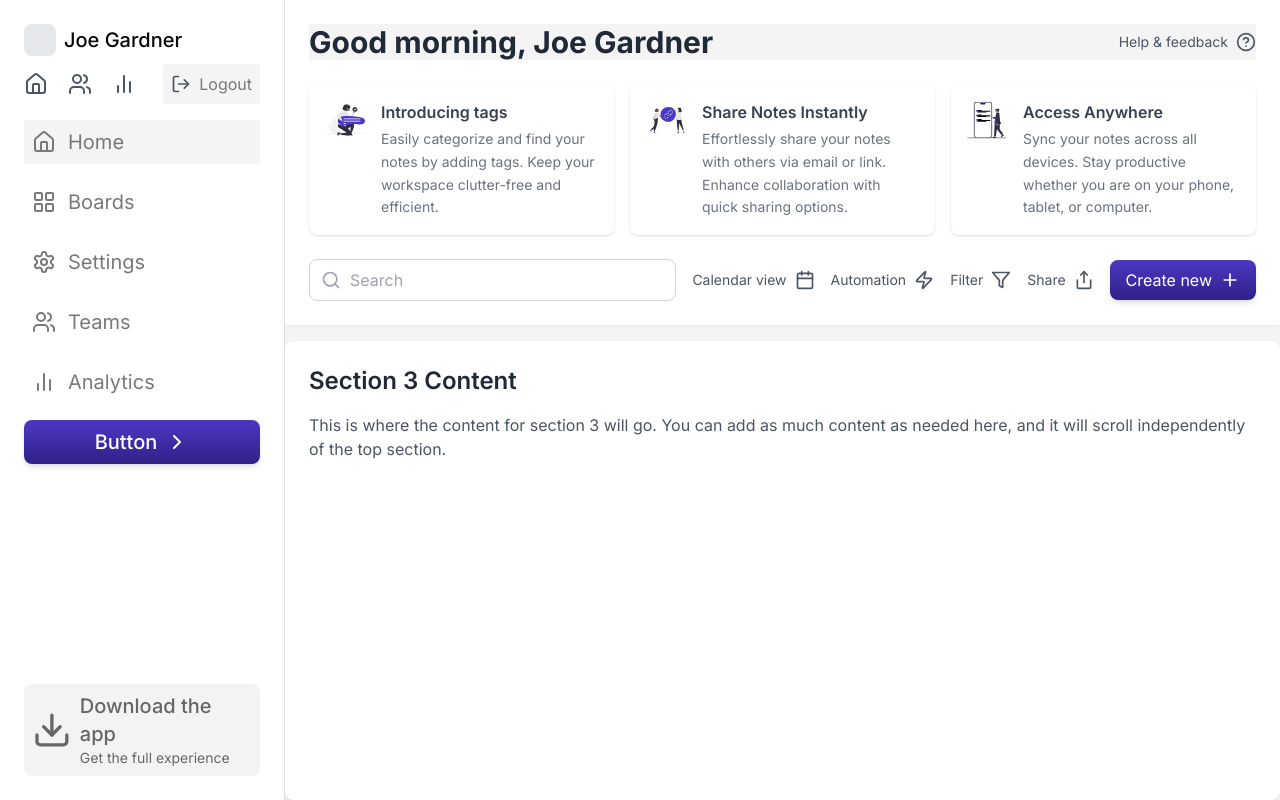
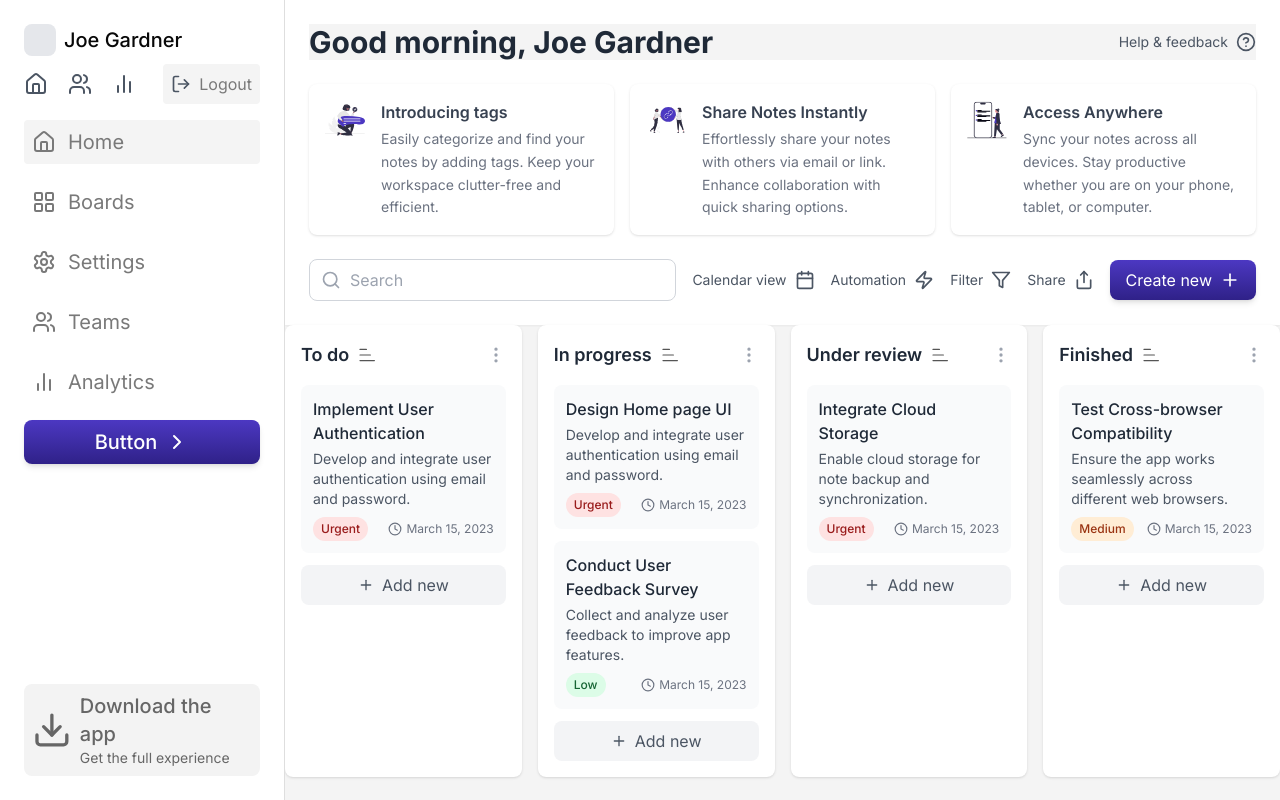
Before and after one commit to M-Sanjay12o52o/Workflo, a Next.js app: page /dashboard in a window 1280 px wide. Built offline with nearby package versions, Linux system fonts and the light colour scheme.

Commit message:
added taskboard component

```diff
--- a/src/components/Dashboard.tsx
+++ b/src/components/Dashboard.tsx
@@ -3,11 +3,72 @@
 import { FC, useState } from 'react';
 import Sidebar from './SideBar';
 import { Search, Calendar, Zap, Filter, Share, Plus, HelpCircle } from 'lucide-react';
+import TaskBoard from './Taskboard';
 
 interface DashboardProps { }
 
+interface Task {
+    title: string;
+    description: string;
+    priority: 'Urgent' | 'Medium' | 'Low';
+    date: string;
+}
+
 const Dashboard: FC<DashboardProps> = () => {
     const [userName, setUserName] = useState<string>("Joe Gardner");
+    const boards: Array<{ title: string; tasks: Task[] }> = [
+        {
+            title: "To do",
+            tasks: [
+                {
+                    title: "Implement User Authentication",
+                    description: "Develop and integrate user authentication using email and password.",
+                    priority: "Urgent",
+                    date: "March 15, 2023"
+                }
+            ]
+        },
+        {
+            title: "In progress",
+            tasks: [
+                {
+                    title: "Design Home page UI",
+                    description: "Develop and integrate user authentication using email and password.",
+                    priority: "Urgent",
+                    date: "March 15, 2023"
+                },
+                {
+                    title: "Conduct User Feedback Survey",
+                    description: "Collect and analyze user feedback to improve app features.",
+                    priority: "Low",
+                    date: "March 15, 2023"
+                }
+            ]
+        },
+        {
+            title: "Under review",
+            tasks: [
+                {
+                    title: "Integrate Cloud Storage",
+                    description: "Enable cloud storage for note backup and synchronization.",
+                    priority: "Urgent",
+                    date: "March 15, 2023"
+                }
+            ]
+        },
+        {
+            title: "Finished",
+            tasks: [
+                {
+                    title: "Test Cross-browser Compatibility",
+                    description: "Ensure the app works seamlessly across different web browsers.",
+                    priority: "Medium",
+                    date: "March 15, 2023"
+                }
+            ]
+        },
+        // ... other boards
+    ];
 
     return (
         <div className="flex h-screen bg-[#F4F4F4]">
@@ -72,12 +133,10 @@ const Dashboard: FC<DashboardProps> = () => {
                 </div>
 
                 {/* Section 3: Bottom content */}
-                <div className="flex-grow p-6 overflow-auto bg-white mt-4 rounded-lg shadow">
-                    <h2 className="text-2xl font-semibold text-gray-800 mb-4">Section 3 Content</h2>
-                    <p className="text-gray-600">
-                        This is where the content for section 3 will go. You can add as much content as needed here, and it will scroll independently of the top section.
-                    </p>
-                    {/* Add more content for section 3 here */}
+                <div className="grid grid-cols-4 gap-4">
+                    {boards.map((board, index) => (
+                        <TaskBoard key={index} title={board.title} tasks={board.tasks} />
+                    ))}
                 </div>
             </div>
         </div>
--- /dev/null
+++ b/src/components/Taskboard.tsx
@@ -0,0 +1,65 @@
+import React from 'react';
+import { Clock, MoreVertical, Plus } from 'lucide-react';
+
+// Define the shape of a task
+interface Task {
+    title: string;
+    description: string;
+    priority: 'Urgent' | 'Medium' | 'Low';
+    date: string;
+}
+
+// Define the props for the TaskBoard component
+interface TaskBoardProps {
+    title: string;
+    tasks: Task[];
+}
+
+// Helper function to get priority style
+const getPriorityStyle = (priority: Task['priority']): string => {
+    switch (priority) {
+        case 'Urgent':
+            return 'bg-red-100 text-red-800';
+        case 'Medium':
+            return 'bg-orange-100 text-orange-800';
+        case 'Low':
+            return 'bg-green-100 text-green-800';
+        default:
+            return 'bg-gray-100 text-gray-800';
+    }
+};
+
+const TaskBoard: React.FC<TaskBoardProps> = ({ title, tasks }) => {
+    return (
+        <div className="bg-white rounded-lg shadow p-4 flex-1">
+            <div className="flex justify-between items-center mb-4">
+                <h2 className="text-lg font-semibold text-gray-800 flex items-center">
+                    {title}
+                    <img src="/icons/progress.svg" alt="" className="w-5 h-5 ml-2" />
+                </h2>
+                <MoreVertical className="text-gray-400 cursor-pointer" size={20} />
+            </div>
+            {tasks.map((task, index) => (
+                <div key={index} className="bg-gray-50 rounded-lg p-3 mb-3">
+                    <h3 className="font-medium text-gray-800 mb-1">{task.title}</h3>
+                    <p className="text-sm text-gray-600 mb-2">{task.description}</p>
+                    <div className="flex justify-between items-center">
+                        <span className={`px-2 py-1 rounded-full text-xs font-medium ${getPriorityStyle(task.priority)}`}>
+                            {task.priority}
+                        </span>
+                        <div className="flex items-center text-xs text-gray-500">
+                            <Clock size={14} className="mr-1" />
+                            <span>{task.date}</span>
+                        </div>
+                    </div>
+                </div>
+            ))}
+            <button className="w-full py-2 mt-2 bg-gray-100 text-gray-600 rounded-lg hover:bg-gray-200 transition-colors flex items-center justify-center">
+                <Plus size={16} className="mr-2" />
+                Add new
+            </button>
+        </div>
+    );
+};
+
+export default TaskBoard;
```
Also changed, not shown: public/icons/progress.svg (added).
